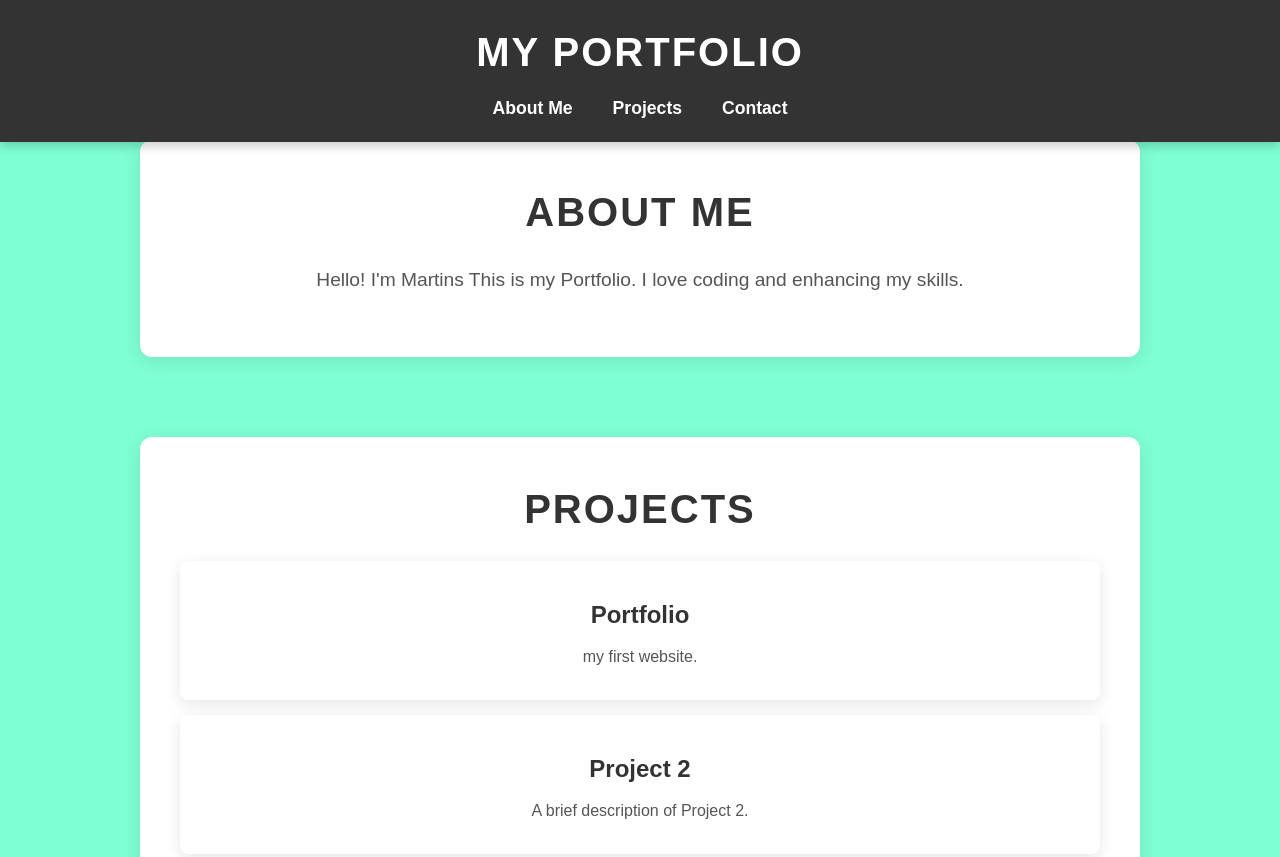
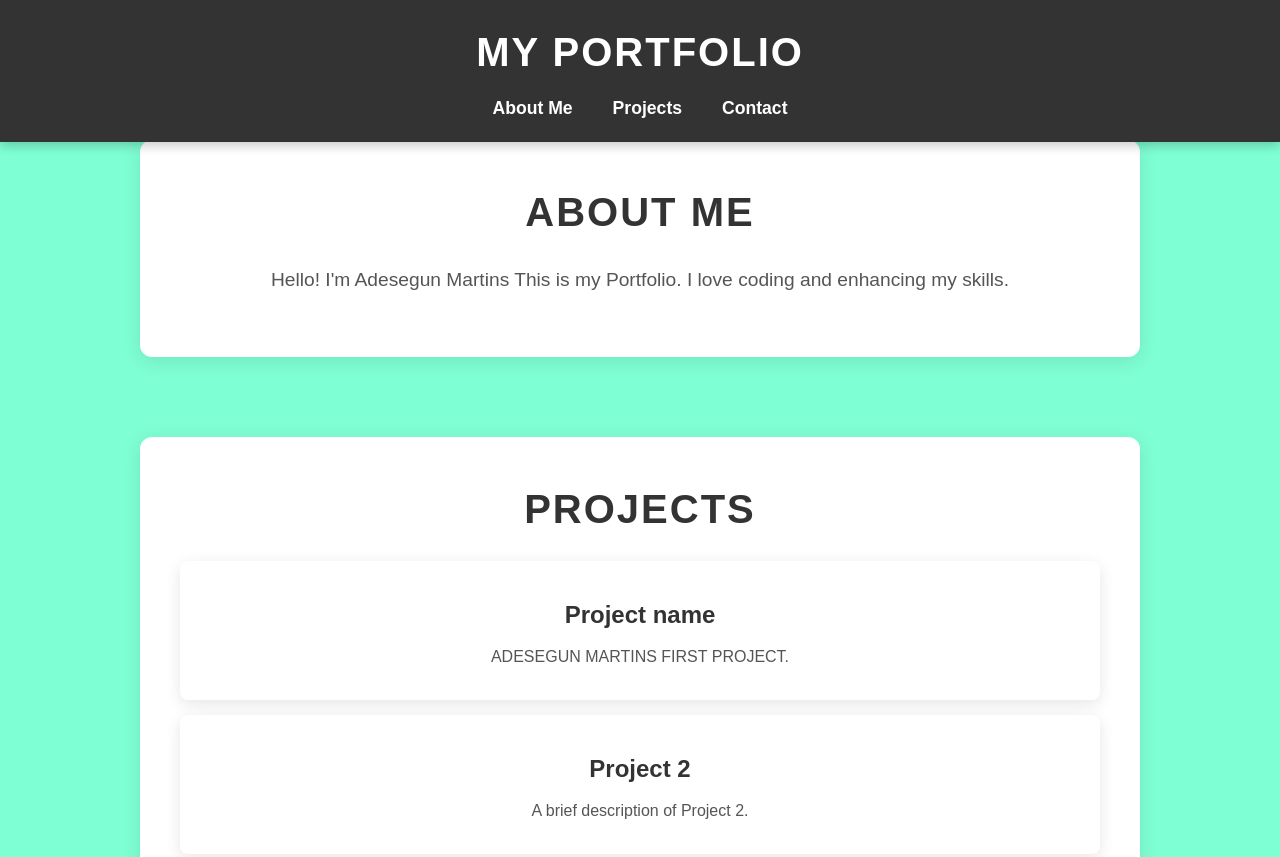
Before and after one commit to Martinz-byte/My-portfolio-, a plain HTML site: page index.html in a window 1280 px wide. Shown: the top 857 px of the page. Drawn offline with Linux system fonts and the light colour scheme.

Commit message:
Update index.html

```diff
--- a/index.html
+++ b/index.html
@@ -22,14 +22,14 @@
      <!-- About Me Section -->
      <section id="about">
         <h2>About Me</h2>
-        <p>Hello! I'm Martins This is my Portfolio. I love coding and enhancing my skills.</p>
+        <p>Hello! I'm Adesegun Martins This is my Portfolio. I love coding and enhancing my skills.</p>
     </section>
 <!-- Projects Section -->
     <section id="projects">
         <h2>Projects</h2>
         <div class="project">
-            <h3>Portfolio</h3>
-            <p>my first website.</p>
+            <h3>Project name</h3>
+            <p>ADESEGUN MARTINS FIRST PROJECT.</p>
         </div>
         <div class="project">
             <h3>Project 2</h3>
@@ -58,7 +58,7 @@
     </section>
 <!-- Footer -->
     <footer>
-        <p>&copy; 2024 Martins Portfolio</p>
+        <p>&copy; 2025 Adesegun Martins Portfolio</p>
     </footer>
 
     <script src="script.js"></script>
```
